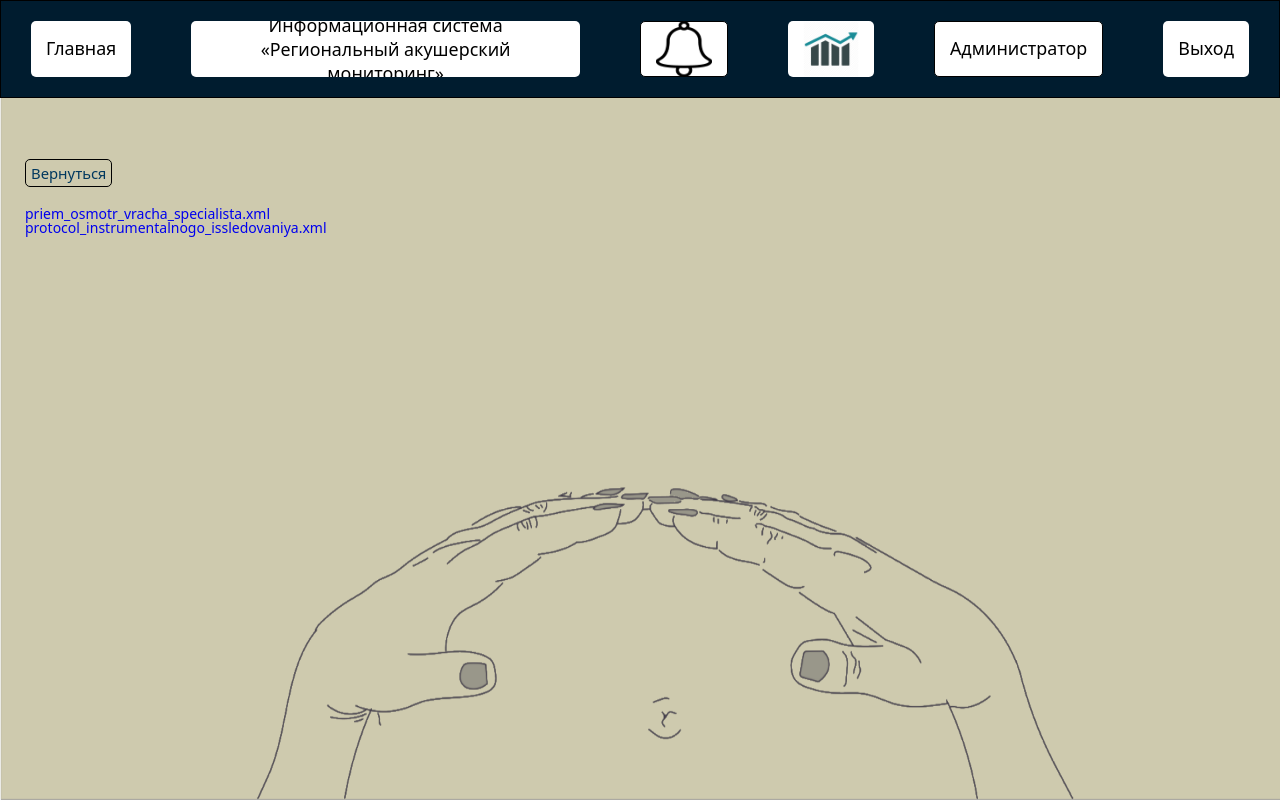
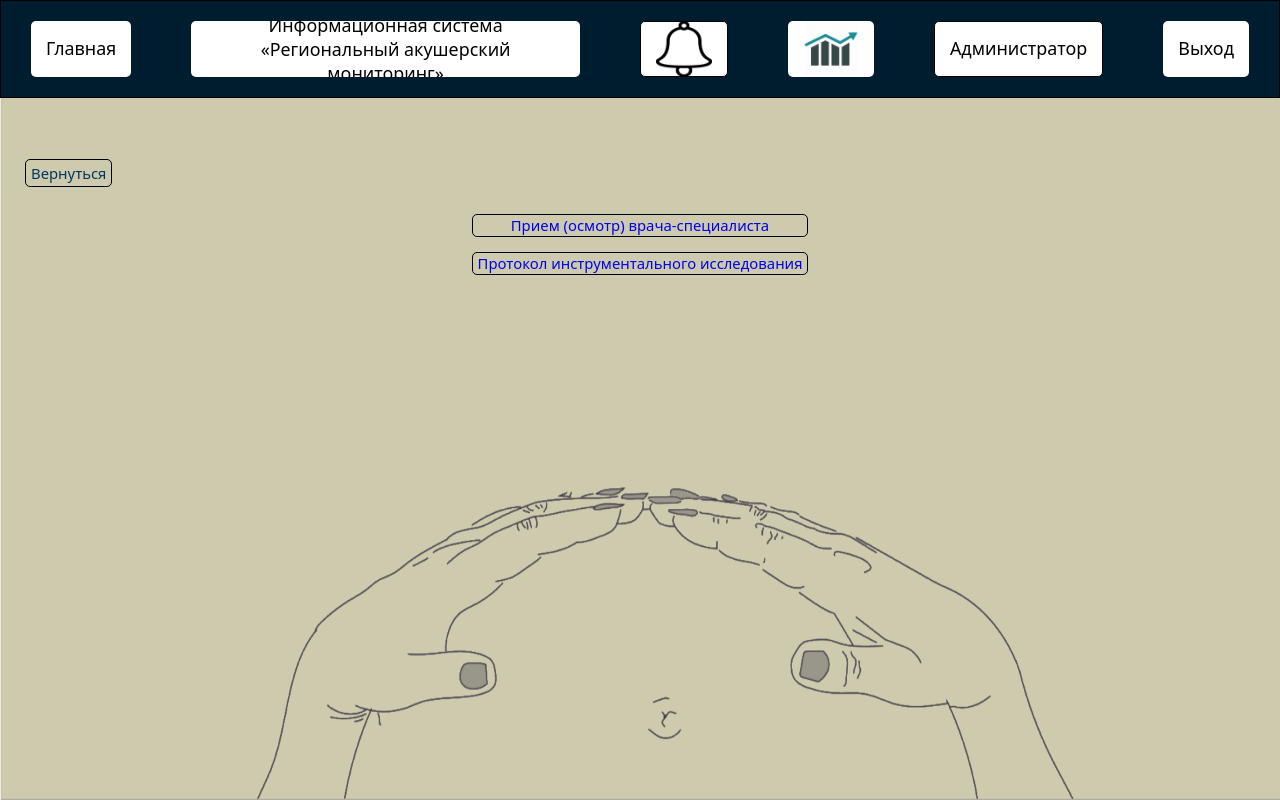
Before and after one commit to deadcrow2021/Medical_system, a Django app: a page that uses users/templates/users/samd_view.html in a window 1280 px wide. Run offline with Django 4.2, Linux system fonts and the light colour scheme; a user stored in the database is signed in; data comes from the database, SQL or seed files in the repository; parts of the project's set-up code (start-up, migrations or seed data) failed here and were passed over.

Commit message:
add samd page style, add hospitalization and accounting samds

```diff
--- a/home/admin.py
+++ b/home/admin.py
@@ -50,5 +50,6 @@ admin.site.register(UltrasoundExamination_19_21)
 admin.site.register(UltrasoundExamination_30_34)
 admin.site.register(MODelivery)
 
+admin.site.register(SAMD)
 admin.site.register(TelegramUsers)
 admin.site.register(Notifications)
--- a/home/choices.py
+++ b/home/choices.py
@@ -457,7 +457,14 @@ MEDICAL_ORGANIZATION = (
 SMS_TYPE = {
     ('', '-----'),
     ('1', 'Выявление осмотра (консультации) пациента'),
-    ('2', 'Выявление госпитализации (получение пациентом медицинской помощи в условиях стационара (дневного стационара))'),
+    ('2', 'Выявление факта постановки на учет по беременности'),
+    ('3', 'Выявление диагностических исследований'),
+    ('4', ''),
+    ('5', 'Выявление госпитализации (получение пациентом медицинской помощи в условиях стационара (дневного стационара))'),
+    ('6', 'Выявление факта завершения беременности'),
+    ('7', ''),
+    ('8', 'Выявление извещения о критическом акушерском состоянии'),
+    ('9', 'Выявление заключения по результатам расчета индивидуального риска беременной'),
 }
 
 SMS_STATUS = {
--- a/home/models.py
+++ b/home/models.py
@@ -965,7 +965,7 @@ class MODelivery(models.Model):
 
 class SAMD(models.Model):
     patient = models.ForeignKey(Patient, on_delete=models.CASCADE, related_name='samd')
-    doctor = models.ForeignKey(Doctor, on_delete=models.CASCADE, related_name='samd')
+    doctor = models.ForeignKey(Doctor, on_delete=models.CASCADE, related_name='samd', blank=True, null=True)
 
     create_date = models.DateTimeField('Дата создания', auto_now_add=True)
     sms_status = models.CharField('Статус версии СМС', max_length=300, choices=SMS_STATUS, blank=True)
--- a/users/samd_replace_fields.py
+++ b/users/samd_replace_fields.py
@@ -17,7 +17,8 @@ def generate_samd(samd_text, patient_obj):
                             .replace('{% first_name %}', patient_obj.first_name if patient_obj.first_name else '')
                             .replace('{% Father_name %}', patient_obj.father_name if patient_obj.father_name else '')
                             .replace('{% birth_date %}', patient_obj.card.date_of_birth.strftime('%m/%d/%Y') if patient_obj.card.date_of_birth else '')
-                            .replace('{% reception_code %}', ''))
+                            .replace('{% reception_code %}', '')
+                            .replace('\t', '....'))
     except:
         samd_text = (samd_text.replace('{% passport_series %}', '')
                             .replace('{% passport_number %}', '')
@@ -33,7 +34,8 @@ def generate_samd(samd_text, patient_obj):
                             .replace('{% first_name %}', '')
                             .replace('{% Father_name %}', '')
                             .replace('{% birth_date %}', '')
-                            .replace('{% reception_code %}', ''))
+                            .replace('{% reception_code %}', '')
+                            .replace('\t', '....'))
     return samd_text
 
 
--- a/users/templates/users/samd_view.html
+++ b/users/templates/users/samd_view.html
@@ -4,8 +4,17 @@
 <div class="back__button">
     <button type="button" onclick="history.back()" class="btn">Вернуться</button>
 </div>
-{% for p in pathes %}
-    <p><a href="{% url 'samd_xml_view' profile_id p %}">{{ p }}</a></p>
-{% endfor %}
-
+<div class="center_div">
+    <div class="cut_width">
+        {% for p in pathes %}
+        <div class="block__profile__docs">
+            <div class="block__lines">
+                <div class="lines__element btn center_div">
+                    <p><a href="{% url 'samd_xml_view' profile_id p.0 %}">{{ p.1 }}</a></p>
+                </div>
+            </div>
+        </div>
+        {% endfor %}
+    </div>
+</div>
 {% endblock %}
--- a/users/templates/users/samd_xml_view.html
+++ b/users/templates/users/samd_xml_view.html
@@ -1 +1,3 @@
-{{ content }}
+{% for c in content %}
+    <p>{{ c }}</p>
+{% endfor %}
--- a/users/views.py
+++ b/users/views.py
@@ -531,6 +531,7 @@ class RegisterView(UserIsNotPatient, LoginRequiredMixin, CreateView):
                       [form.cleaned_data['email']])
             user.save()
 
+
             user_type = 'doctor' if self.form_class == DoctorCreationForm else 'patient'
             if user_type == 'patient':
                 # med_card = MedicalCard()
@@ -558,6 +559,17 @@ class RegisterView(UserIsNotPatient, LoginRequiredMixin, CreateView):
                 mo_delivery = MODelivery()
                 mo_delivery.patient = patient
                 mo_delivery.save()
+
+                samd = SAMD()
+                # samd.patient = User.objects.select_related('patient').get(pk=profile_id).patient
+                samd.patient = patient
+                # samd.doctor = request.user.doctor
+                samd.sms_type = '2'
+                samd.sms_status = '3'
+                samd.med_org = request.user.doctor.med_org if request.user.doctor.med_org is not None else 'Неизвестно'
+                samd.trigger = 'Выявление факта постановки на учет по беременности'
+                samd.save()
+
             else:
                 personal.user = user
             personal.save()
@@ -1027,7 +1039,17 @@ def add_profile_models_template_page(request: HttpRequest, profile_id: int, mode
                 else:
                     data.imt = 0
 
-            # if model_name == 'hospitalization':
+            if model_name == 'hospitalization':
+                samd = SAMD()
+                # samd.patient = User.objects.select_related('patient').get(pk=profile_id).patient
+                samd.patient = current_user.patient
+                samd.doctor = request.user.doctor
+                samd.sms_type = '5'
+                samd.sms_status = '3'
+                samd.med_org = request.user.doctor.med_org if request.user.doctor.med_org is not None else 'Неизвестно'
+                samd.trigger = 'Выявление госпитализации (получение пациентом медицинской помощи в условиях стационара (дневного стационара))'
+                samd.save()
+
             #     samd_doc = SAMD(patient=current_user.patient, sms_status='3', sms_type='2')
             #     print(samd_doc.__dict__)
             #     samd_doc.save()
@@ -1650,17 +1672,18 @@ def doctor_profile_page(request: HttpRequest, profile_id: int):
     return resp
 
 samd_names = {
-    '1': 'priem_osmotr_vracha_specialista.xml',
-    '2': 'protocol_instrumentalnogo_issledovaniya.xml',
-    '3': 'vipisnoy_epikriz_iz_stacionara.xml',
-    '4': 'vipisnoy_epikriz_iz_roddoma.xml',
-    '5': 'protokol_rodov.xml',
-    '6': 'izvesheniye_o_kas.xml',
-    '7': 'zaklucheniye_po_rezultatam_riska.xml',
-    '8': 'protokol_med_manipulyatsii.xml',
+    '1': ('priem_osmotr_vracha_specialista.xml', 'Прием (осмотр) врача-специалиста'),
+    '2': ('protocol_instrumentalnogo_issledovaniya.xml', 'Протокол инструментального исследования'),
+    '3': ('vipisnoy_epikriz_iz_stacionara.xml', 'Выписной эпикриз из стационара по отдельным профилям медицинской помощи'),
+    '4': ('vipisnoy_epikriz_iz_roddoma.xml', 'Выписной эпикриз из родильного дома'),
+    '5': ('protokol_rodov.xml', 'Протокол родов'),
+    '6': ('izvesheniye_o_kas.xml', 'Извещение о случае критического акушерского состояния'),
+    '7': ('zaklucheniye_po_rezultatam_riska.xml', 'Заключение по результатам расчета индивидуального риска'),
+    '8': ('protokol_med_manipulyatsii.xml', 'Протокол медицинской манипуляции'),
 }
 
 # sms_type: samd_names
+# Триг. точка: номер СЭМД-бета в. (samd_names)
 samd = {
     '1': ('1', '2'),
     '2': ('1', '2'),
@@ -1672,7 +1695,6 @@ samd = {
     # '7': (),
     '8': ('6'),
     '9': ('7'),
-
 }
 
 def samd_page(request: HttpRequest, profile_id: int) -> HttpResponse:
@@ -1697,7 +1719,8 @@ def samd_view(request: HttpRequest, profile_id: int, samd_type) -> HttpResponse:
 def samd_xml_view(request: HttpRequest, profile_id: int, xml_name):
     current_user = User.objects.get(pk=profile_id) # patient
     with open(os.path.join(BASE_DIR, f'samd/{xml_name}'), 'r', encoding="utf8") as file:
-        return render(request, 'users/samd_xml_view.html', {'content':generate_samd(file.read(), current_user.patient)})
+        content = generate_samd(file.read(), current_user.patient).split('\n')
+        return render(request, 'users/samd_xml_view.html', {'content': content})
 
 
 xml = '''<?xml version="1.0" encoding="UTF-8"?>
@@ -1732,7 +1755,7 @@ xml = '''<?xml version="1.0" encoding="UTF-8"?>
 
 def send_xml(request: HttpRequest, profile_id: int, samd_type):
     current_user = User.objects.get(pk=profile_id) # patient
-    pathes = [samd_names[x] for x in samd[samd_type]]
+    pathes = [samd_names[x][0] for x in samd[samd_type]]
     for p in pathes:
         with open(os.path.join(BASE_DIR, f'samd/{p}'), 'r', encoding="utf8") as file:
             r = requests.post('https://ips-test.rosminzdrav.ru/ee37f0089b0d2', data=xml.replace('{% content %}', encode_samd(generate_samd(file.read(), current_user.patient))), headers={'Content-Type': 'application/xml'}, verify=False)
@@ -1753,6 +1776,9 @@ def sign_document(request, samd_id, profile_id):
         current_samd = patient.samd.get(id=samd_id)
         current_samd.signed = True
         current_samd.sms_status = '4'
+        if not current_samd.doctor:
+            current_samd.doctor = request.user.doctor
+            current_samd.med_org = request.user.doctor.med_org if request.user.doctor.med_org is not None else 'Неизвестно'
         current_samd.save()
         return redirect(request.META.get('HTTP_REFERER'))
     return HttpResponseRedirect(reverse('samd', args=(profile_id,)))
```
Also changed, not shown: home/migrations/0054_alter_appointmentlist_service_and_more.py (added).
